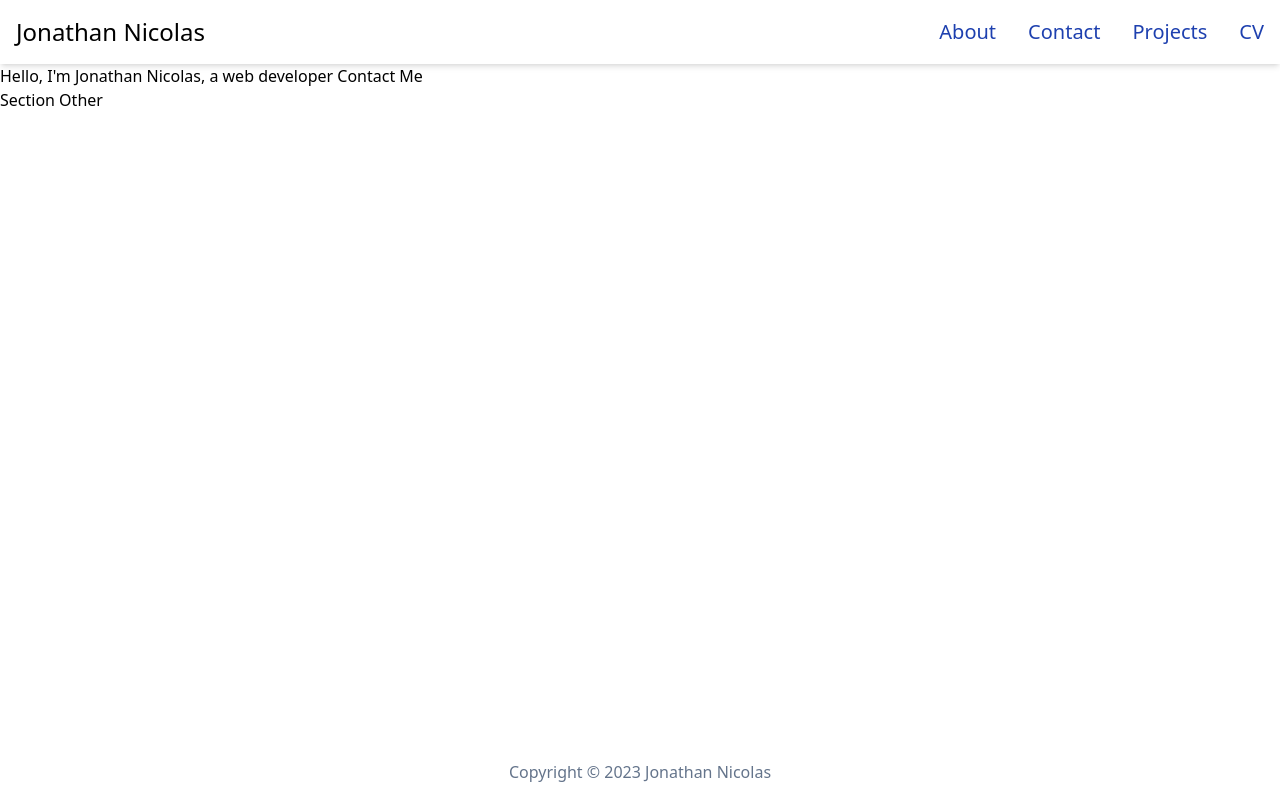
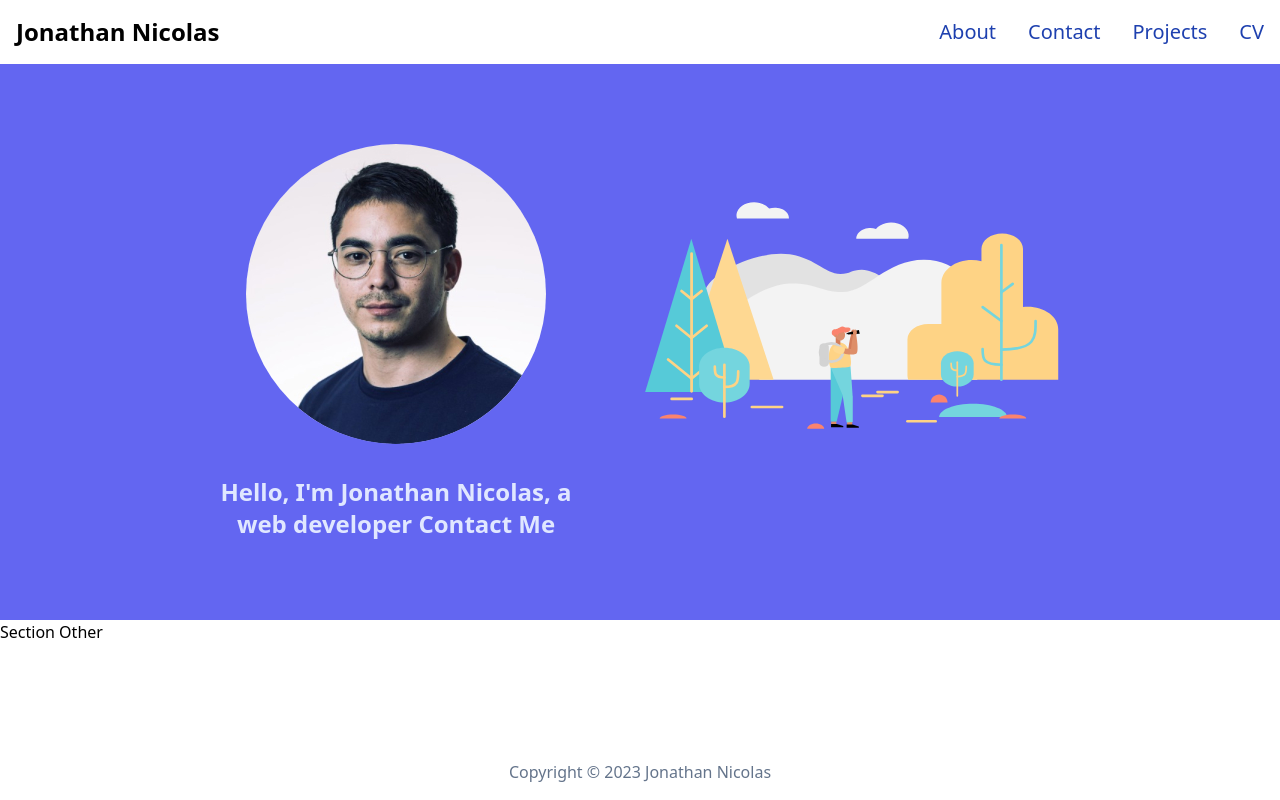
Before and after one commit to jonathannicolasdev/jonathannicolas.dev, a React (Vite) app: page / in a window 1280 px wide. Built offline with nearby package versions, Linux system fonts and the light colour scheme.

Commit message:
feat: section hero

```diff
--- a/src/routes/index.tsx
+++ b/src/routes/index.tsx
@@ -13,8 +13,8 @@ export default function IndexRoute() {
 
   return (
     <div className="flex flex-col min-h-screen">
-      <nav className="flex justify-between gap-2 p-4 shadow-md">
-        <span className="text-2xl">Jonathan Nicolas</span>
+      <nav className="flex flex-wrap justify-between gap-2 p-4 shadow-md">
+        <span className="text-2xl font-bold">Jonathan Nicolas</span>
 
         <ul className="flex gap-8 items-center">
           {navigationItems.map((navItem) => {
@@ -33,8 +33,29 @@ export default function IndexRoute() {
       </nav>
 
       <main className="flex-[1]">
-        <section id="section-hero">
-          <h1>Hello, I'm Jonathan Nicolas, a web developer Contact Me</h1>
+        <section className="justify-center flex flex-wrap gap-10 bg-indigo-500 py-20 px-10">
+          <div className="hero-person flex flex-col gap-8 items-center">
+            <img
+              src="/images/avatar.jpg"
+              alt="Avatar"
+              className="rounded-full"
+              width={300}
+              height={300}
+            />
+            <h1 className="text-2xl font-semibold max-w-sm text-center text-indigo-100">
+              Hello, I'm Jonathan Nicolas, a web developer Contact Me
+            </h1>
+          </div>
+
+          <div>
+            <img
+              src="/images/hero-image.svg"
+              alt="Hero Image"
+              className="max-w-md object-contain"
+              width={500}
+              height={30}
+            />
+          </div>
         </section>
 
         <section id="section-other">
```
